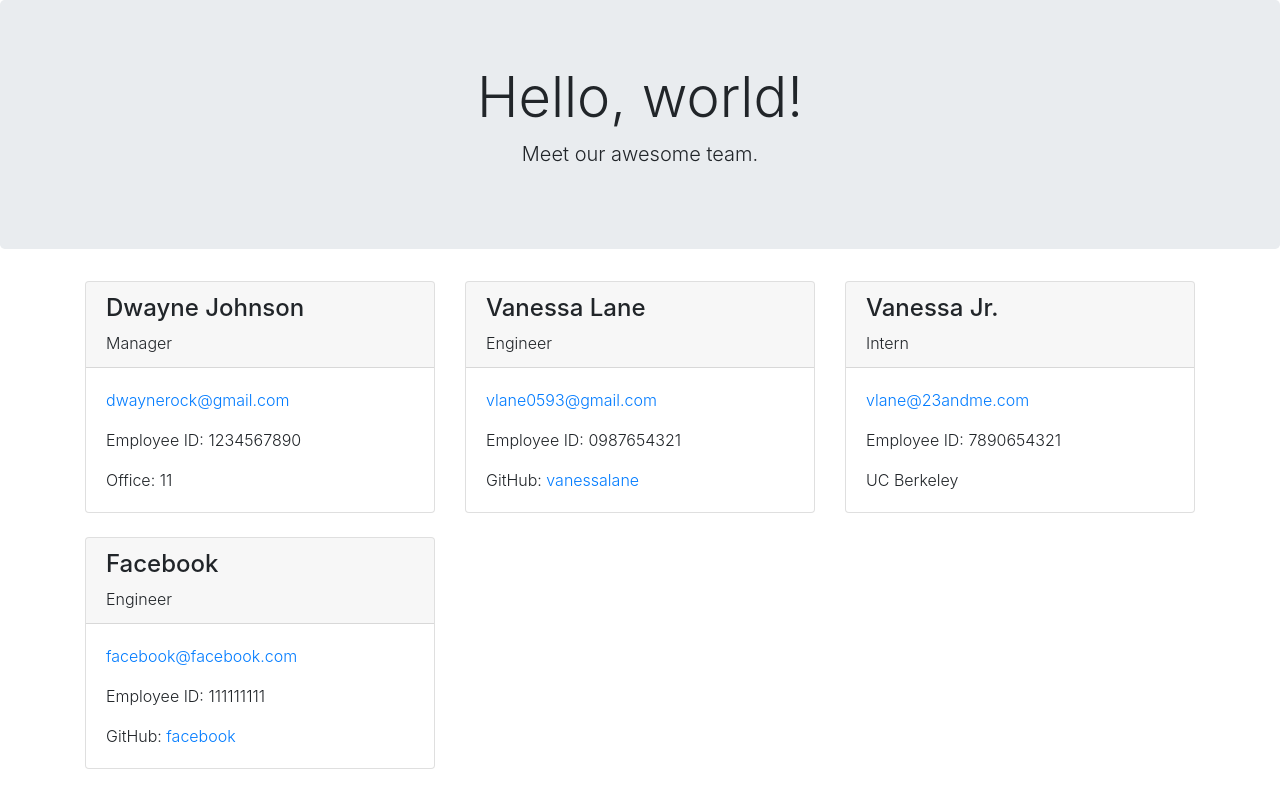
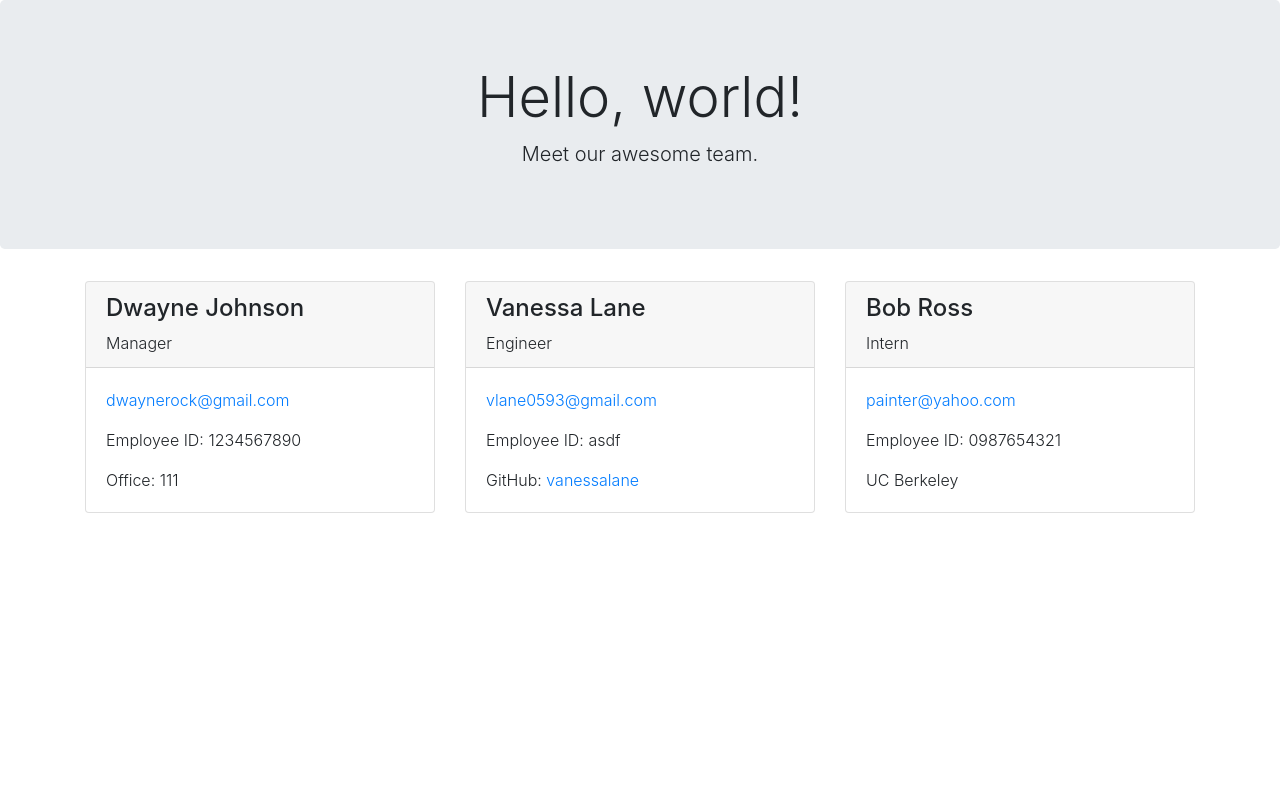
Before and after one commit to vanessalane/team-profile-generator, a website: page dist/index.html in a window 1280 px wide. Drawn offline with nearby package versions, Linux system fonts and the light colour scheme.

Commit message:
update examples

```diff
--- a/dist/index.html
+++ b/dist/index.html
@@ -29,7 +29,7 @@
                         <div class="card-body font-weight-light">
                             <p><a href="mailto:dwaynerock@gmail.com" class="card-link">dwaynerock@gmail.com</a></p>
                             <p class="card-text">Employee ID: 1234567890</p>
-                            <p class="card-text">Office: 11</p>
+                            <p class="card-text">Office: 111</p>
                         </div>
                     </div>
                 </div>
@@ -42,7 +42,7 @@
                         </div>
                         <div class="card-body font-weight-light">
                             <p><a href="mailto:vlane0593@gmail.com" class="card-link">vlane0593@gmail.com</a></p>
-                            <p class="card-text">Employee ID: 0987654321</p>
+                            <p class="card-text">Employee ID: asdf</p>
                             <p class="card-text">GitHub: <a href="https://www.github.com/vanessalane" target="_blank" class="card-link">vanessalane</a></p>
                         </div>
                     </div>
@@ -51,27 +51,13 @@
                 <div class="col mb-4">
                     <div class="card h-100">
                         <div class="card-header">
-                            <h4>Vanessa Jr.</h4>
+                            <h4>Bob Ross</h4>
                             <p class="card-text">Intern</p>
                         </div>
                         <div class="card-body font-weight-light">
-                            <p><a href="mailto:vlane@23andme.com" class="card-link">vlane@23andme.com</a></p>
-                            <p class="card-text">Employee ID: 7890654321</p>
+                            <p><a href="mailto:painter@yahoo.com" class="card-link">painter@yahoo.com</a></p>
+                            <p class="card-text">Employee ID: 0987654321</p>
                             <p class="card-text">UC Berkeley</p>
-                        </div>
-                    </div>
-                </div>
-
-                <div class="col mb-4">
-                    <div class="card h-100">
-                        <div class="card-header">
-                            <h4>Facebook</h4>
-                            <p class="card-text">Engineer</p>
-                        </div>
-                        <div class="card-body font-weight-light">
-                            <p><a href="mailto:facebook@facebook.com" class="card-link">facebook@facebook.com</a></p>
-                            <p class="card-text">Employee ID: 111111111</p>
-                            <p class="card-text">GitHub: <a href="https://www.github.com/facebook" target="_blank" class="card-link">facebook</a></p>
                         </div>
                     </div>
                 </div>
```
Also changed, not shown: generated_profile_screenshot.png (added).
